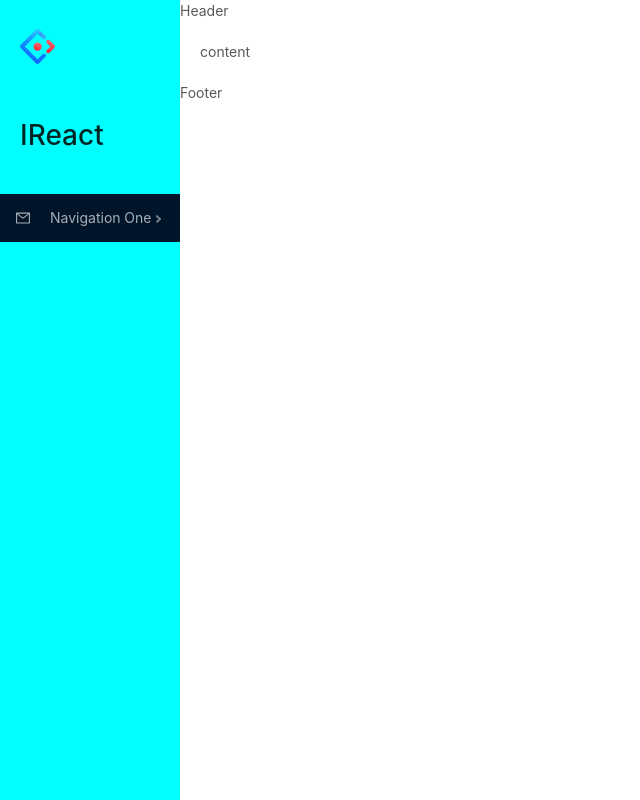
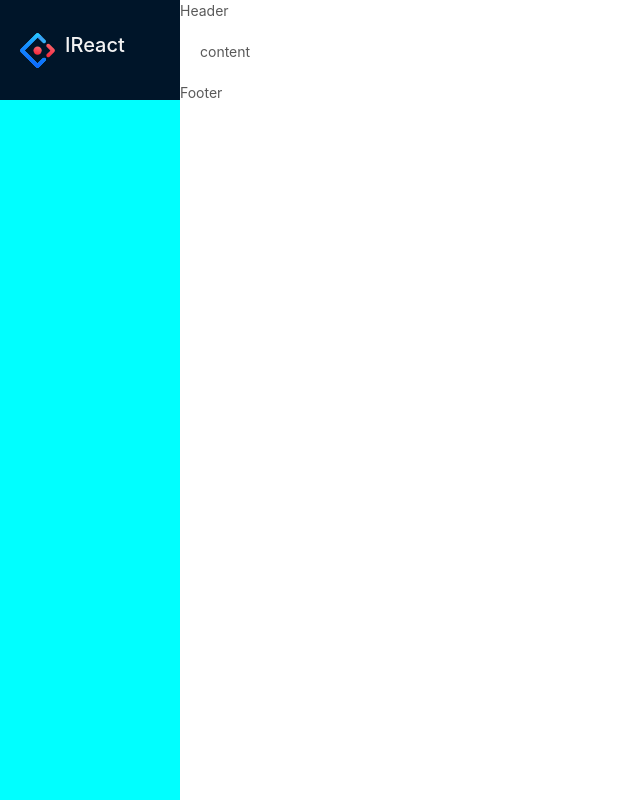
Before and after one commit to dao51/react-antd, a React app: page / in a window 1280 px wide. Shown: the whole page, without its empty margins (0-640 px from the left). Built offline with nearby package versions, Linux system fonts and the light colour scheme.

Commit message:
基本渲染结构

```diff
--- a/src/components/NavLeft/index.js
+++ b/src/components/NavLeft/index.js
@@ -7,6 +7,21 @@ import './index.less';
 const { SubMenu } = Menu;
 
 export default class NavLeft extends React.Component {
+    componentWillMount() { // 生命周期钩子函数：组件加载时只调用，以后组件更新不调用，整个生命周期只调用一次，此时可以修改state
+        // React17删除componentWillMount、componentWillReceivePorps，componentWillUpdate，旧版本可用这些钩子函数
+        const menuTreeNode = this.renderMenu(MenuConfig);
+
+        this.setState({  // 设置虚拟Dom状态，必须使用其来修改数据，不可直接修改数据
+            menuTreeNode
+        })
+    }
+
+
+    // 菜单渲染
+    renderMenu = (data) => {
+
+    }
+
     render() {
         // var redWord = {
         //     color: 'red'
@@ -21,12 +36,8 @@ export default class NavLeft extends React.Component {
                 <Menu
                     theme="dark"
                 >
-                    <SubMenu key="sub1" icon={<MailOutlined />} title="Navigation One">
-                        <Menu.Item key="1">Option 1</Menu.Item>
-                        <Menu.Item key="2">Option 2</Menu.Item>
-                        <Menu.Item key="3">Option 3</Menu.Item>
-                        <Menu.Item key="4">Option 4</Menu.Item>
-                    </SubMenu>
+                    {/* 设置渲染数据 */}
+                    { this.state.menuTreeNode }
                 </Menu>
             </div>
         );
--- a/src/components/NavLeft/index.less
+++ b/src/components/NavLeft/index.less
@@ -1,7 +1,15 @@
 .logo {
     line-height: 90px;
     padding-left: 20px;
+    background-color: #001529;
     img {
         height: 35px;
     }
+    h1 {
+        color: #f3f3f3;
+        font-size: 20px;
+        vertical-align: middle;
+        display: inline-block;
+        margin-left: 10px;
+    }
 }
```
Also changed, not shown: 1 other file (tests, documents, lock files or other folders).
